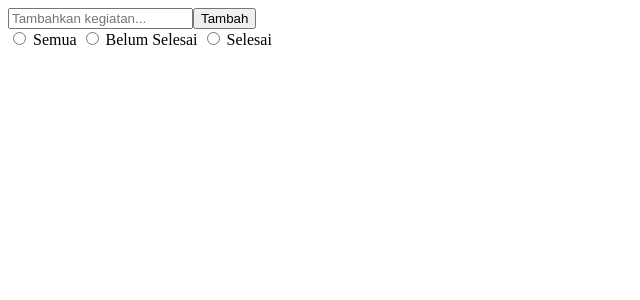
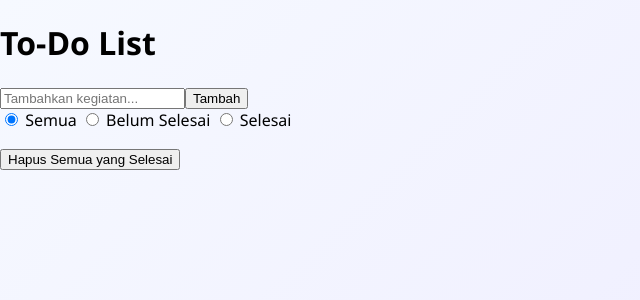
Before and after one commit to bintanghendriska/32-pbk-uts-233510676, a Vue app: page / in a window 1280 px wide. Shown: the top 300 px of the page, without its empty margins (0-640 px from the left). Built offline with nearby package versions, Linux system fonts and the light colour scheme.

Commit message:
To-Do List sementara

```diff
--- a/src/App.vue
+++ b/src/App.vue
@@ -3,7 +3,7 @@ import { ref, computed } from 'vue'
 
 const newTodo = ref('')
 const todos = ref([])
-
+const filter = ref('all')
 
 const addTodo = () => {
   if (newTodo.value.trim()) {
@@ -22,9 +22,22 @@ const deleteTodo = (todoToDelete) => {
 const clearCompleted = () => {
   todos.value = todos.value.filter(todo => !todo.completed)
 }
+
+const filteredTodos = computed(() => {
+  if (filter.value === 'complete') {
+    return todos.value.filter(todo => todo.completed)
+  } else if (filter.value === 'incomplete') {
+    return todos.value.filter(todo => !todo.completed)
+  }
+  return todos.value
+})
 </script>
 
 <template>
+  <div class="app-container">
+    <div class="todo-container">
+      <h1 class="title">To-Do List</h1>
+
       <form @submit.prevent="addTodo" class="todo-form">
         <input v-model="newTodo" type="text" placeholder="Tambahkan kegiatan..." class="todo-input">
         <button type="submit" class="todo-button">Tambah</button>
@@ -51,8 +64,19 @@ const clearCompleted = () => {
           <button @click="deleteTodo(todo)" class="delete-button">Hapus</button>
         </li>
       </ul>
+
+      <div class="clear-completed-section">
+        <button @click="clearCompleted" class="clear-button">Hapus Semua yang Selesai</button>
+      </div>
+    </div>
+  </div>
 </template>
 
-<style scoped>
-
+<style>
+body {
+  font-family: 'Segoe UI', Tahoma, Geneva, Verdana, sans-serif;
+  margin: 0;
+  background: linear-gradient(135deg, #f6f9ff, #eae6ff);
+  min-height: 100vh;
+}
 </style>
```
